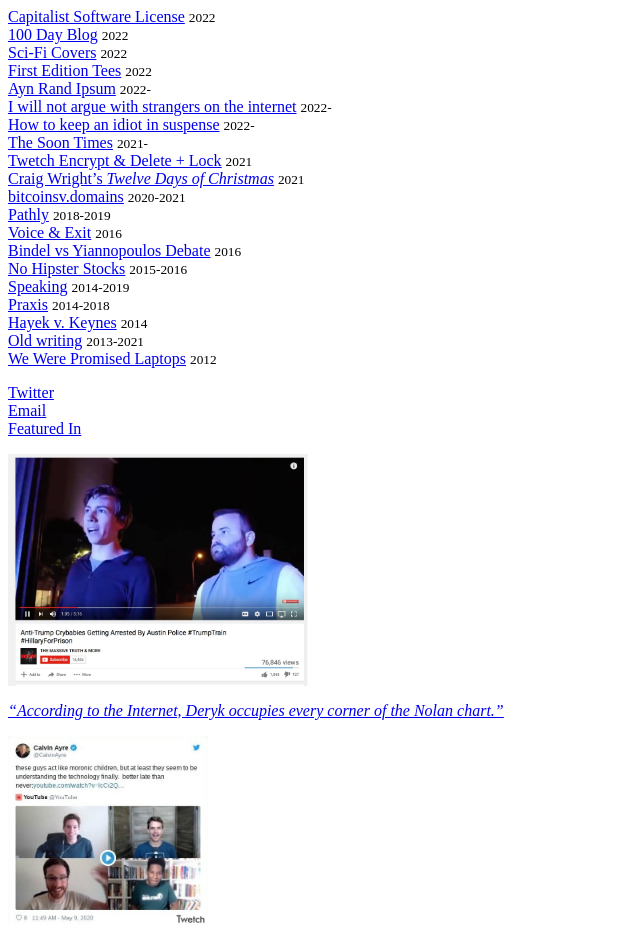
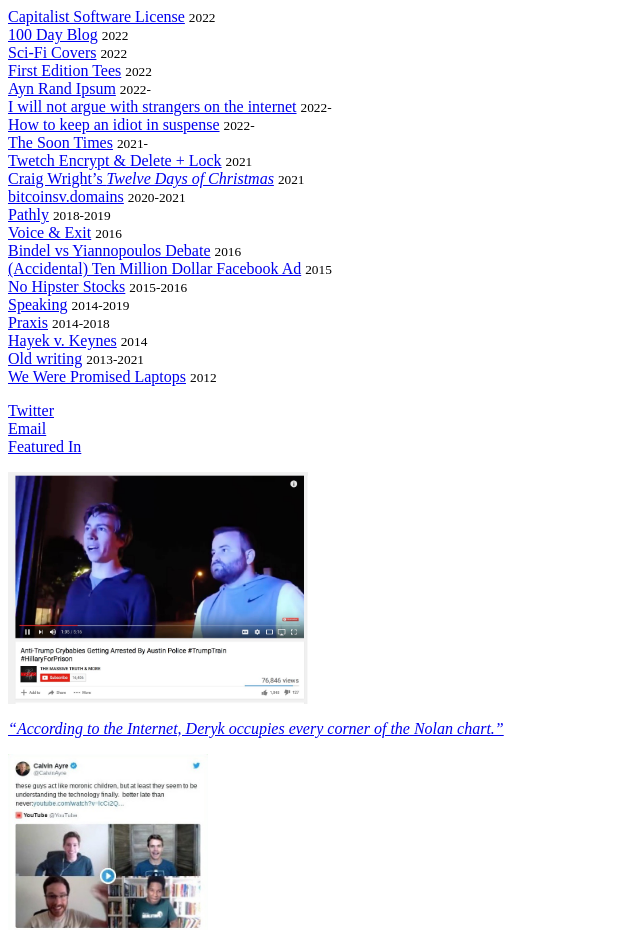
Before and after one commit to dmkgll/dmkgll, a Jekyll site: the page built from index.md, in a window 1280 px wide. Shown: the top 930 px of the page, without its empty margins (0-640 px from the left). Built offline with Jekyll 4.4.1, drawn with Linux system fonts in a browser that asks for light colours.

Commit message:
Update index.md

```diff
--- a/index.md
+++ b/index.md
@@ -36,6 +36,7 @@
   <li><a href="/pathly">Pathly</a> <small>2018-2019</small></li>
   <li><a href="/v&amp;e">Voice &amp; Exit</a> <small>2016</small></li>
   <li><a href="/bvyd">Bindel vs Yiannopoulos Debate</a> <small>2016</small></li>
+  <li><a href="/acutuc">(Accidental) Ten Million Dollar Facebook Ad</a> <small>2015</small></li>
   <li><a href="/nohipster">No Hipster Stocks</a> <small>2015-2016</small></li>
   <li><a href="/speaking">Speaking</a> <small>2014-2019</small></li>
   <li><a href="https://discoverpraxis.com">Praxis</a> <small>2014-2018</small></li>
```
